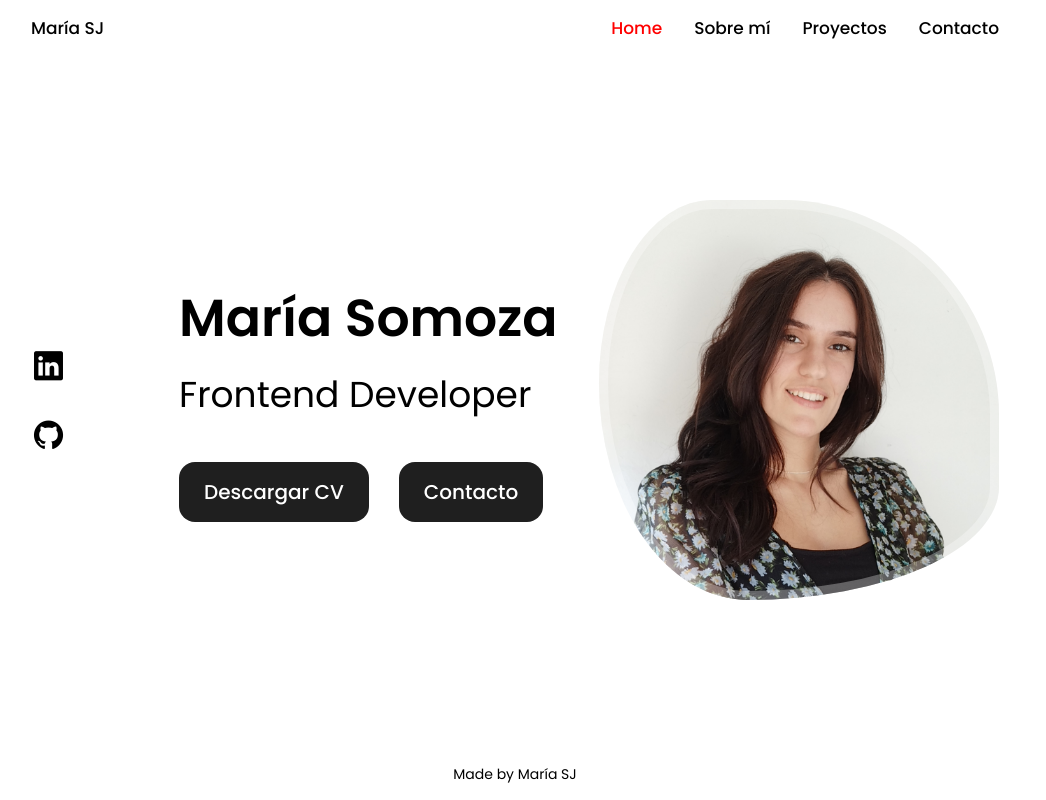
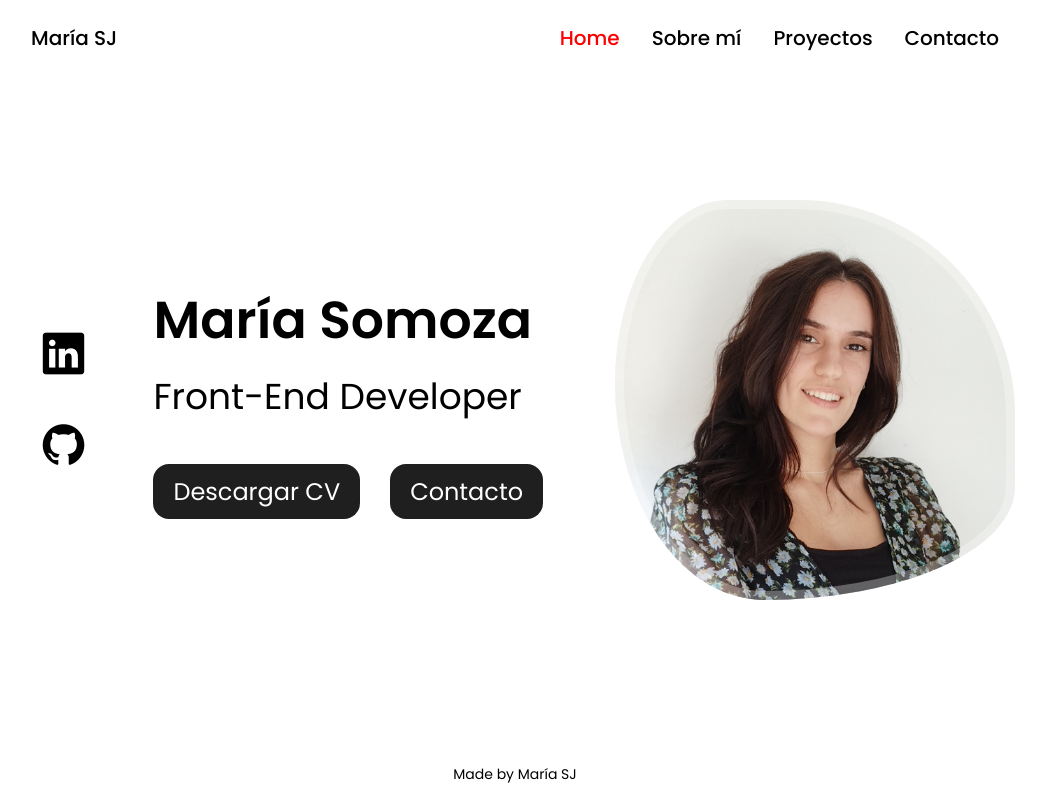
Before and after one commit to MariaSJ/portfolio, a React (Create React App) app: page / in a window 1280 px wide. Shown: the whole page, without its empty margins (125-1171 px from the left). Built offline with nearby package versions, Linux system fonts and the light colour scheme.

Commit message:
fixed grid home

```diff
--- a/src/components/Data.js
+++ b/src/components/Data.js
@@ -3,9 +3,9 @@ const Data = (props) => {
     return (
         <div className="home__data">
             <h1 className="home__title">María Somoza</h1>
-            <h3 className="home__subtitle">Frontend Developer</h3>
-            <a href="#CV" className="home__button button button--flex">Descargar CV</a>
-            <a href="#contact" className="button button--flex">Contacto</a>
+            <h3 className="home__subtitle">Front-End Developer</h3>
+            <a href="#CV" className="home__button button--flex">Descargar CV</a>
+            <a href="#contact" className="home__button button--flex">Contacto</a>
         </div>
     );
 }
--- a/src/components/Home.js
+++ b/src/components/Home.js
@@ -6,8 +6,8 @@ const Home = (props) => {
     return (
     <>
         <section className="home" id="home">
-            <div className="home__container container grid">
-                <div className="home__content grid">
+            <div className="home__container">
+                <div className="home__content">
                     <Social />
                     <div className="home__img"></div>
                     <Data/>
--- a/src/styles/core/_variables.scss
+++ b/src/styles/core/_variables.scss
@@ -68,19 +68,6 @@ $z-modal: 1000;
     gap: 1.5rem,
 }
 
-.button{
-    display: inline-block;
-    padding: 15px 25px;
-    border-radius: 16px;
-    font-size: $h3-size;
-    font-weight: $font-medium;
-    color: $font-color2;
-    background-color: $button-color;
-    &:hover{
-        background-color: $active-color;
-    }
-}
-
 .button--flex{
     display: inline-flex;
     align-items: center;
--- a/src/styles/layout/header.scss
+++ b/src/styles/layout/header.scss
@@ -13,9 +13,10 @@
     justify-content: space-between;
     align-items: center;
     column-gap: 16px;
+    margin-top: 10px;
 
     &__name, &__toggle{
-        font-size: 17px;
+        font-size: 20px;
         color: $font-color;
         font-weight: $font-medium;
     }
@@ -29,7 +30,7 @@
         display: flex;
         flex-direction: column;
         align-items: center;
-        font-size: 17px;
+        font-size: 20px;
         color: $font-color;
         font-weight: $font-medium;
         transition: .3s;
@@ -64,6 +65,7 @@
             bottom: -100%;
             left: 0;
             width: 100%;
+            //padding: 2rem 0.25rem 4rem;
             padding: 2rem 1.5rem 4rem 1.5rem;
             box-shadow: 0 -1px 4px rgba(0, 0, 0, 0.15);
             border-radius: 1.5rem  1.5rem 0 0;
@@ -114,7 +116,7 @@
     }
 }
 
-@media screen and (max-width:350px){
+@media screen and (max-width:380px){
     .nav{
         &__menu{
             padding: 2rem 0.25rem 4rem;
@@ -125,7 +127,7 @@
         }
 
         &__link{
-            font-size: 10px;
+            font-size: 15px;
             text-align: center;
         }
     }
--- a/src/styles/layout/home.scss
+++ b/src/styles/layout/home.scss
@@ -8,19 +8,29 @@
     align-items: center;
 
     &__content{
-        grid-template-columns: 116px repeat(2, 1fr);
-        column-gap: 32px;
+        display: grid;
+        //gap: 1.5rem;
+        grid-template-columns: max-content;
+        grid-template-rows: auto;
+        gap: 15px;
+        justify-content: center;
+        justify-items: center;
         align-items: center;
     }
 
+    &__data {
+        grid-column: 1 / 3;
+        margin-bottom: 70px;
+    }
     &__social{
         display: grid;
         grid-template-columns: max-content;
         row-gap: 16px;
+        grid-row: 1 / 2;
     }
 
     &__social-icon{
-        font-size: 35px;
+        font-size: 30px;
         color: $font-color;
         &:hover{
             color: $hover-color;
@@ -28,15 +38,15 @@
     }
 
     &__title{
-        font-size: $big-font-size;
+        font-size: $h1-size;
         margin-bottom: 10px;
     }
 
     &__subtitle{
         position: relative;
-        font-size: $h1-size;
+        font-size: $h2-size;
         font-weight: $font-normal;
-        margin-bottom: 40px;
+        margin-bottom: 30px;
     }
 
     &__img{
@@ -45,10 +55,14 @@
         background-position: center;
         background-size: cover;
         box-shadow: inset 0 0 0 9px rgba(255, 255, 255, 0.3);
-        order: 1;
+        grid-row-start: 1;
+        grid-row-end: 2;
+        //order: initial;
+        //justify-self: initial;
+        //order: 1;
         justify-self: center;
-        width: 400px;
-        height: 400px;
+        width: 200px;
+        height: 200px;
         animation: profile__animate 8s ease-in-out infinite 1s;
     }
 
@@ -65,7 +79,17 @@
     }
 
     &__button{
+        display: inline-block;
+        padding: 10px 20px;
+        border-radius: 16px;
+        font-size: $small-font-size;
+        font-weight: $font-normal;
+        color: $font-color2;
+        background-color: $button-color;
         margin-right: 30px;
+        &:hover{
+            background-color: $active-color;
+        }
     }
 
     &__footer{
@@ -82,29 +106,124 @@
 
 //////////////////////////////////////////////
 
-@media screen and (max-width:768px){
+@media screen and (min-width:768px){
     .home{
         &__content{
-        grid-template-columns: 0.5fr 3fr;
-        padding-top: 3.5rem;
+            display: grid;
+            grid-template-columns: 116px repeat (2, 1fr);
+            column-gap: 32px;
+            align-items: center;
         }
 
         &__img{
-        order: initial;
-        justify-self: initial;
+            order: initial;
+            justify-self: initial;
+            width: 400px;
+            height: 400px;
         }
 
-        &__data{
-        grid-column: 1/3;
+        &__social-icon{
+            font-size: 50px;
+        }
+
+        &__title{
+            font-size: $big-font-size;
+        }
+
+        &__subtitle{
+            font-size: $h1-size;
+        }
+
+        &__button{
+            font-size: $h2-size;
+            font-weight: $font-normal;
         }
     }
 }
 
-@media screen and (max-width:350px){
+@media screen and (min-width: 1024px){
     .home{
+        // height: 100vh;
+        // display: flex;
+        // flex-direction: column;
+        // flex-wrap: wrap;
+        // justify-content: center;
+        // align-content: center;
+        // align-items: center;
+
+        &__content{
+            grid-template-columns: 116px repeat(2, 1fr);
+            column-gap: 32px;
+            align-items: center;
+        }
+
+        &__social{
+            display: grid;
+            grid-template-columns: max-content;
+            row-gap: 16px;
+        }
+
+        &__social-icon{
+            font-size: 50px;
+        }
+
+        &__data {
+            grid-column: 2 / 3;
+            justify-self: center;
+            margin-bottom: 0;
+        }
+
+        &__title{
+            font-size: $big-font-size;
+            margin-bottom: 10px;
+        }
+
+        &__subtitle{
+            position: relative;
+            font-size: $h1-size;
+            font-weight: $font-normal;
+            margin-bottom: 40px;
+        }
+
         &__img{
-            width: 180px;
-            height: 180px;
+            // background: url(../../images/mariasj.jpg);
+            // background-repeat: no-repeat;
+            // background-position: center;
+            // background-size: cover;
+            // box-shadow: inset 0 0 0 9px rgba(255, 255, 255, 0.3);
+            //order: 1;
+            //justify-self: center;
+            grid-column: 3 / 4;
+            width: 400px;
+            height: 400px;
+            // animation: profile__animate 8s ease-in-out infinite 1s;
+        }
+
+        // @keyframes profile__animate {
+        //     0%{
+        //         border-radius: 60% 40% 30% 70%/60% 30% 70% 40%;
+        //     }
+        //     50%{
+        //         border-radius: 30% 60% 70% 40%/50% 60% 30% 60%;
+        //     }
+        //     100%{
+        //         border-radius: 60% 40% 30% 70%/60% 30% 70% 40%;
+        //     }
+        // }
+
+        &__button{
+            margin-right: 30px;
+        }
+
+        &__footer{
+            display: flex;
+            justify-content: center;
+        }
+        &__text{
+            font-size: $small-font-size;
+            position: fixed;
+            bottom: 0;
+            margin-bottom: 15px;
         }
     }
 }
```
